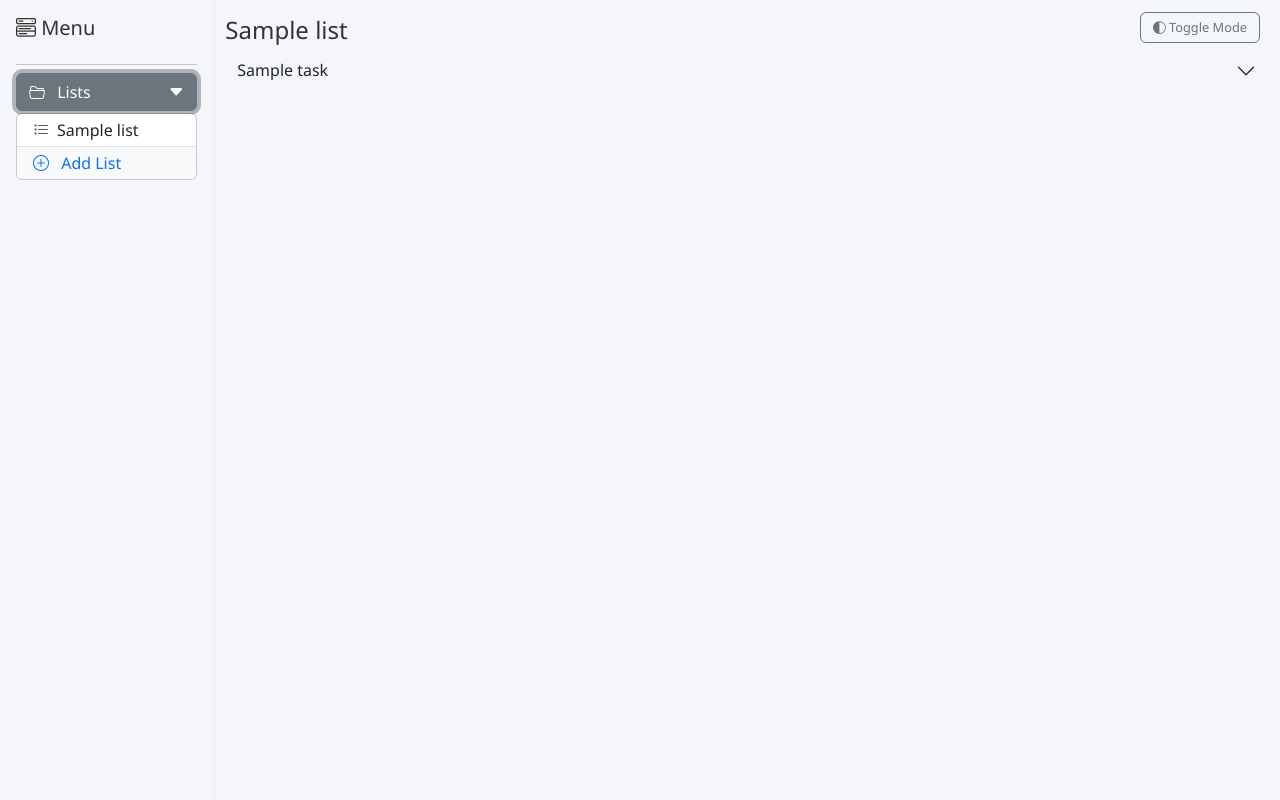
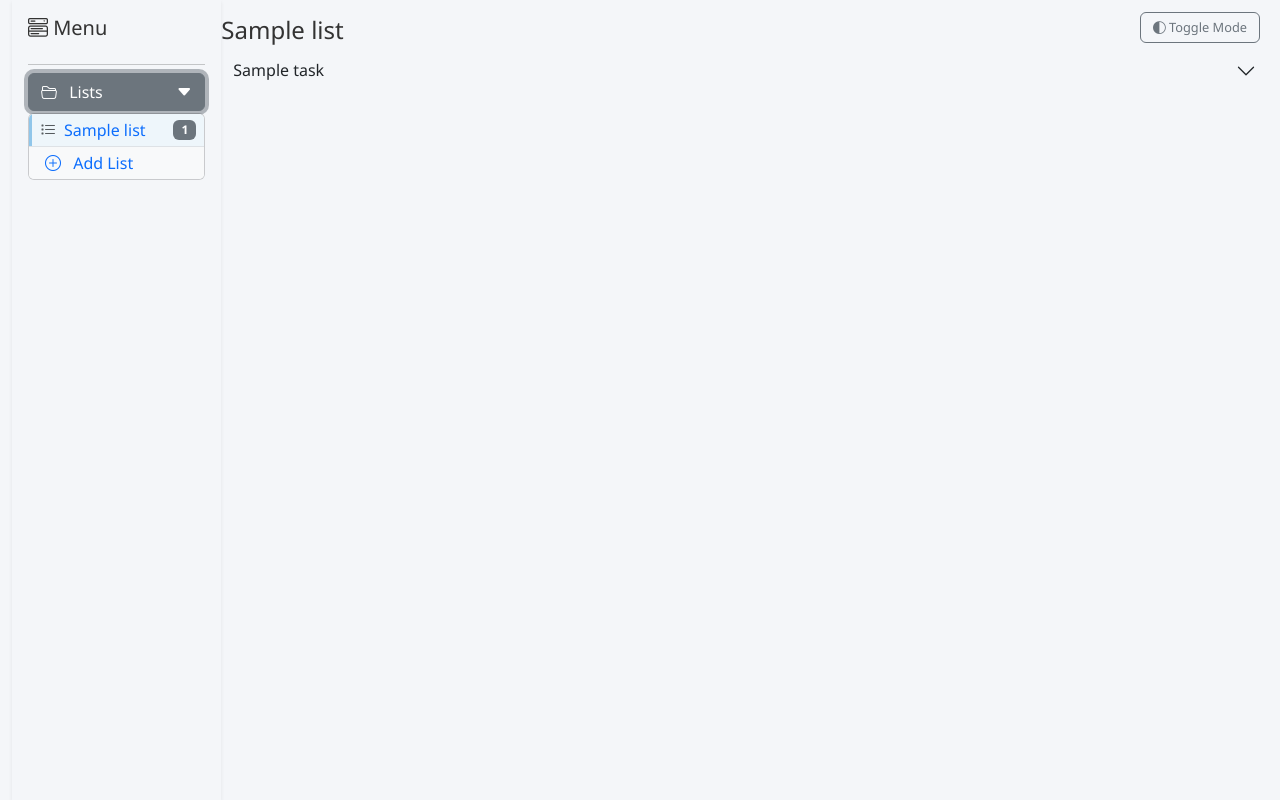
Before and after one commit to e9dgharmalkar/learning_and_development, a Django app: page /?list_id=1 in a window 1280 px wide, after a click on "Lists". Run offline with Django 5.2, Linux system fonts and the light colour scheme; tables that the repository leaves empty hold one stand-in row (values such as "Sample post").

Commit message:
feat(fixes for dark mode and badge counter, current list highlight)

```diff
--- a/tasks/templates/tasks/base.html
+++ b/tasks/templates/tasks/base.html
@@ -76,13 +76,20 @@
             background-color: #2f2f2f;
         }
 
+        body.dark-mode .dropdown-item.active {
+            background-color: #2b3a47;
+            border-left: 3px solid #66aadd;
+            color: #cde6ff !important;
+        }
+
         .dropdown-menu .dropdown-item:hover {
             background-color: var(--accent-blue);
             border-radius: 4px;
         }
 
         body.dark-mode .dropdown-menu .dropdown-item:hover {
-            background-color: #3a3a3a;
+            background-color: rgba(108, 117, 125, 0.2);
+            color: #f1f1f1
         }
 
         .toggle-switch {
--- a/tasks/templates/tasks/home.html
+++ b/tasks/templates/tasks/home.html
@@ -127,6 +127,18 @@
         overflow-y: auto;
     }
 
+    .dropdown-item .badge {
+        font-size: 0.75rem;
+        padding: 4px 8px;
+    }
+
+    .dropdown-item.active {
+        background-color: #eef6fb;
+        font-weight: 500;
+        border-left: 3px solid #90c6ea;
+        color: #0d6efd !important;
+    }
+
     .dropdown-menu .dropdown-item {
         color: inherit;
     }
@@ -149,7 +161,7 @@
 </style>
 
 <div class="container-fluid">
-    <div class="row" style="height: 100vh;">
+    <div class="row g-0" style="height: 100vh;">
 
         <!-- Sidebar -->
         <div class="col-md-2 d-flex flex-column shadow-sm px-3 py-3" style="height: 100vh; background-color: inherit;">
@@ -167,8 +179,12 @@
                     <div style="max-height: 200px; overflow-y: auto;">
                         {% for list in lists %}
                             <li>
-                                <a class="dropdown-item d-flex align-items-center" href="?list_id={{ list.id }}">
-                                    <i class="bi bi-list-task me-2 text-muted"></i> {{ list.name }}
+                                <a class="dropdown-item d-flex justify-content-between align-items-center px-2 {% if selected_list.id == list.id%}active{% endif %}" href="?list_id={{ list.id }}">
+                                    <div class="d-flex align-items-center">
+                                        <i class="bi bi-list-task me-2 text-muted"></i>
+                                        <span>{{list.name}}</span>
+                                    </div>
+                                    <span class="badge bg-secondary ms-2">{{ list.tasks.count}}</span>
                                 </a>
                              </li>
                         {% empty %}
```
